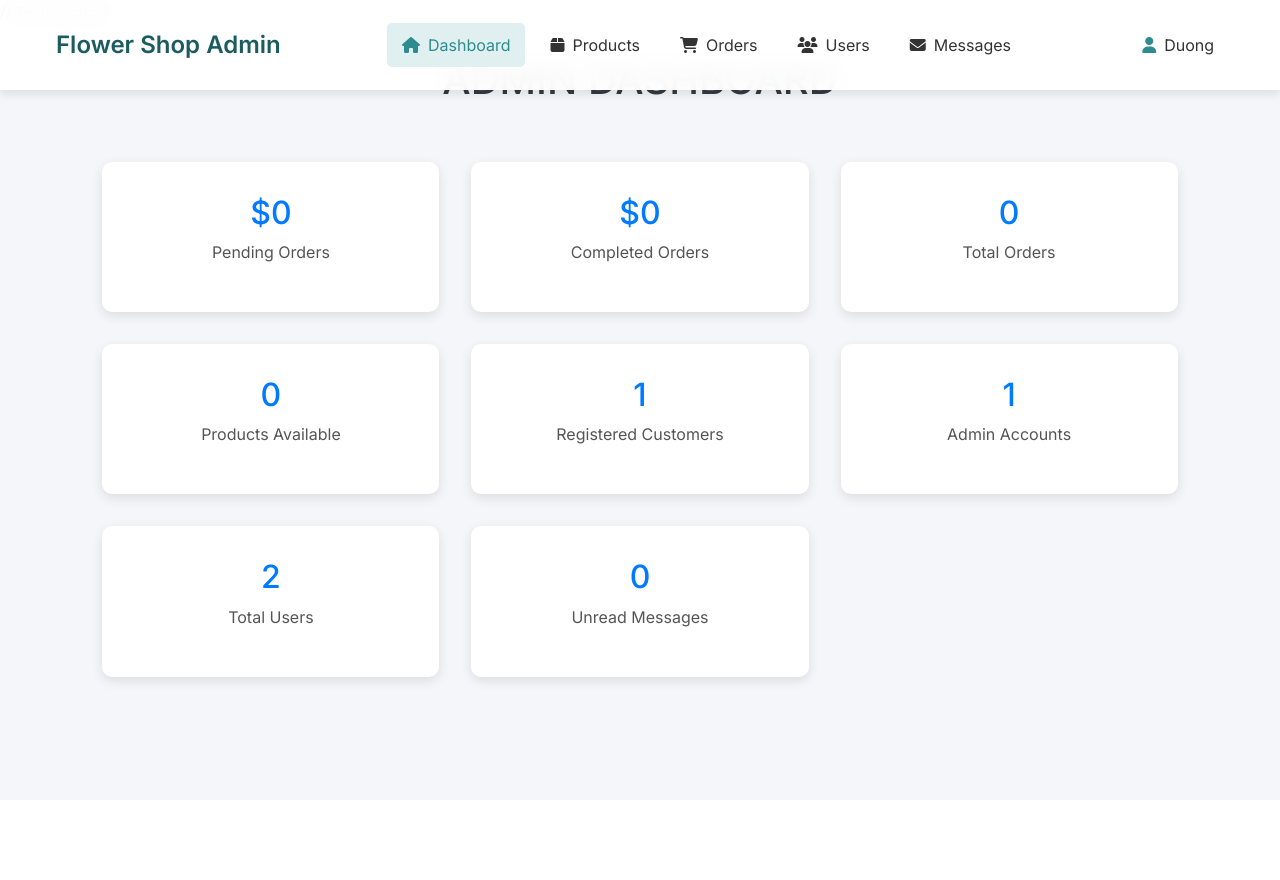
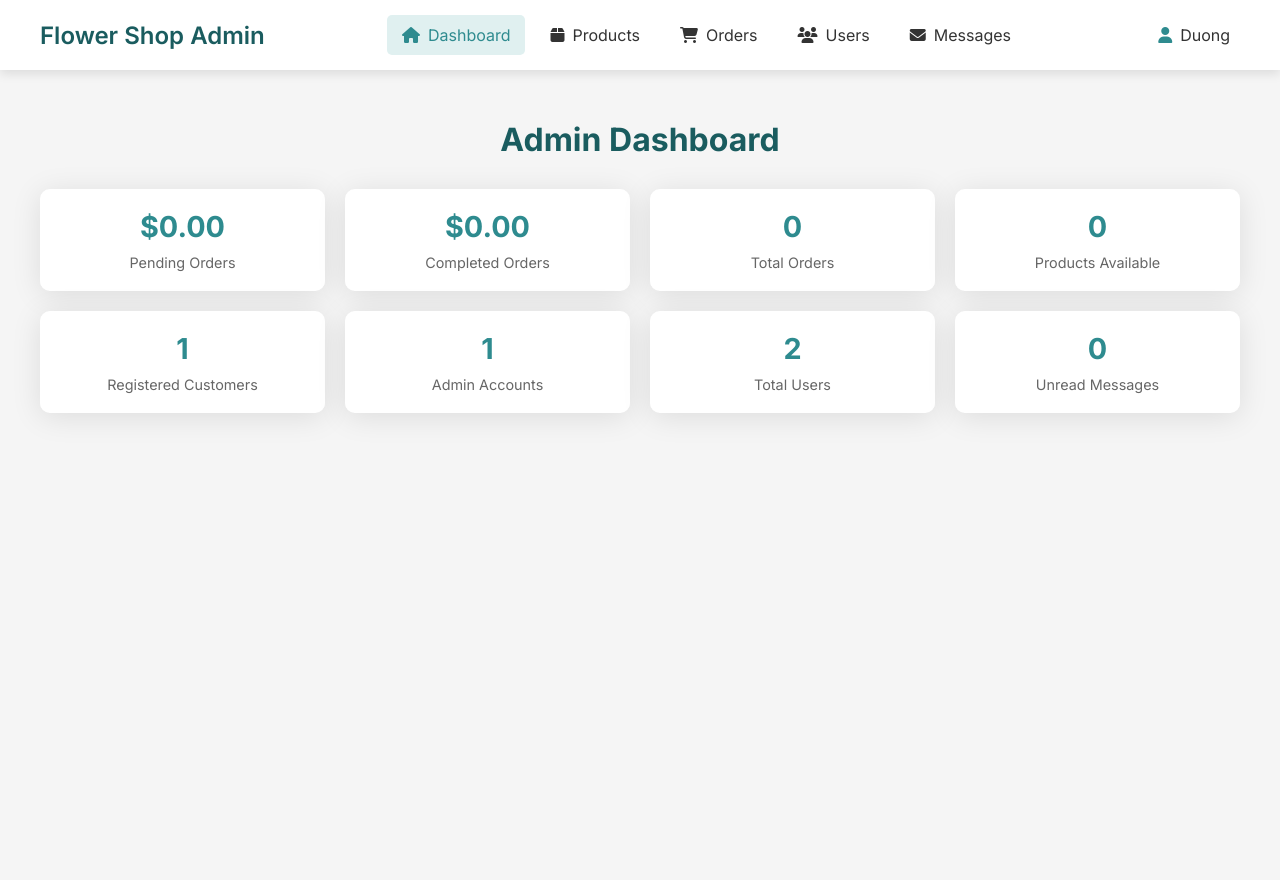
Before and after one commit to Tick2005/Flower-shop, a PHP site: page /admin.php in a window 1280 px wide. Before the commit the page ends 689 px from the top, so only its background shows below. Run offline with PHP 8.4, Linux system fonts and the light colour scheme; a user stored in the database is signed in; data comes from the database, SQL or seed files in the repository; data that the repository does not hold is empty.

Commit message:
Update admin.php

```diff
--- a/admin.php
+++ b/admin.php
@@ -4,68 +4,109 @@
 $admin_id = $_SESSION['admin_id'];
 if (!isset($admin_id)) {
     header('location: login.php');
+    exit();
 }
 if (isset($_POST['logout'])) {
     mysqli_query($conn, "UPDATE users SET status='Offline' WHERE id='$admin_id'");
     session_destroy();
     header('location: login.php');
+    exit();
 }
 ?>
+
 <!DOCTYPE html>
 <html lang="en">
 <head>
-    // Test commit
     <meta charset="UTF-8">
     <meta name="viewport" content="width=device-width, initial-scale=1.0">
+    <title>Admin Dashboard - Flower Shop</title>
     <link rel="stylesheet" href="https://cdnjs.cloudflare.com/ajax/libs/font-awesome/6.4.2/css/all.min.css">
-    <link rel="stylesheet" href="https://stackpath.bootstrapcdn.com/bootstrap/4.5.2/css/bootstrap.min.css">
+    <link href="https://fonts.googleapis.com/css2?family=Inter:wght@400;500;600;700&display=swap" rel="stylesheet">
     <style>
+        * {
+            margin: 0;
+            padding: 0;
+            box-sizing: border-box;
+            font-family: 'Inter', sans-serif;
+        }
+
         body {
-            font-family: 'Segoe UI', Tahoma, Geneva, Verdana, sans-serif;
-            background-color: #f4f6f9;
+            background: #f5f5f5 ;
+            color: #333;
+            padding-top: 80px;
         }
-        .title {
+
+        .container {
+            display: flex;
+            min-height: 100vh;
+        }
+
+        .main-content {
+            flex: 1;
+            padding: 40px;
+        }
+
+        .dashboard h1 {
+            font-size: 2rem;
+            color: #1a5c5f;
+            margin-bottom: 30px;
             text-align: center;
-            text-transform: uppercase;
-            margin: 2rem 0;
-            color: #343a40;
         }
+
         .box-container {
-            padding: 2% 8%;
             display: grid;
             grid-template-columns: repeat(auto-fit, minmax(250px, 1fr));
-            gap: 2rem;
+            gap: 20px;
         }
-        .box-container .box {
-            box-shadow: 0 4px 12px rgba(0, 0, 0, 0.1);
+
+        .box {
+            background: rgba(255, 255, 255, 0.95);
+            backdrop-filter: blur(10px);
+            padding: 20px;
             border-radius: 10px;
-            padding: 2rem;
-            background: #ffffff;
+            box-shadow: 0 4px 30px rgba(0, 0, 0, 0.1);
             text-align: center;
-            transition: transform 0.2s ease;
+            transition: transform 0.3s;
         }
-        .box-container .box:hover {
+
+        .box:hover {
             transform: translateY(-5px);
         }
-        .box-container .box h3 {
-            font-size: 2rem;
-            color: #007bff;
-            margin-bottom: 0.5rem;
+
+        .box h3 {
+            font-size: 1.8rem;
+            color: #2e8b8f;
+            margin-bottom: 10px;
         }
-        .box-container .box p {
-            font-size: 1rem;
+
+        .box p {
+            font-size: 0.9rem;
+            color: #666;
             text-transform: capitalize;
-            color: #555;
+        }
+
+        @media (max-width: 768px) {
+            .container {
+                flex-direction: column;
+            }
+
+            .main-content {
+                padding: 20px;
+            }
+
+            .box-container {
+                grid-template-columns: 1fr;
+            }
         }
     </style>
 </head>
 <body>
     <?php include 'admin_header.php'; ?>
-
+    <div class="container">
+        <main class="main-content">
             <section class="dashboard">
-    <h1 class="title">Admin Dashboard</h1>
+                <h1>Admin Dashboard</h1>
                 <div class="box-container">
-
                     <!-- Pending Orders -->
                     <div class="box">
                         <?php
@@ -75,7 +116,7 @@
                                 $total_pendings += $pending['total_price'];
                             }
                         ?>
-            <h3>$<?php echo $total_pendings; ?></h3>
+                        <h3>$<?php echo number_format($total_pendings, 2); ?></h3>
                         <p>Pending Orders</p>
                     </div>
 
@@ -88,7 +129,7 @@
                                 $total_completed += $completed['total_price'];
                             }
                         ?>
-            <h3>$<?php echo $total_completed; ?></h3>
+                        <h3>$<?php echo number_format($total_completed, 2); ?></h3>
                         <p>Completed Orders</p>
                     </div>
 
@@ -145,8 +186,9 @@
                         <h3><?php echo $message_count; ?></h3>
                         <p>Unread Messages</p>
                     </div>
-
                 </div>
             </section>
+        </main>
+    </div>
 </body>
 </html>
```
Lines whose indentation alone changed are shown as unchanged.
